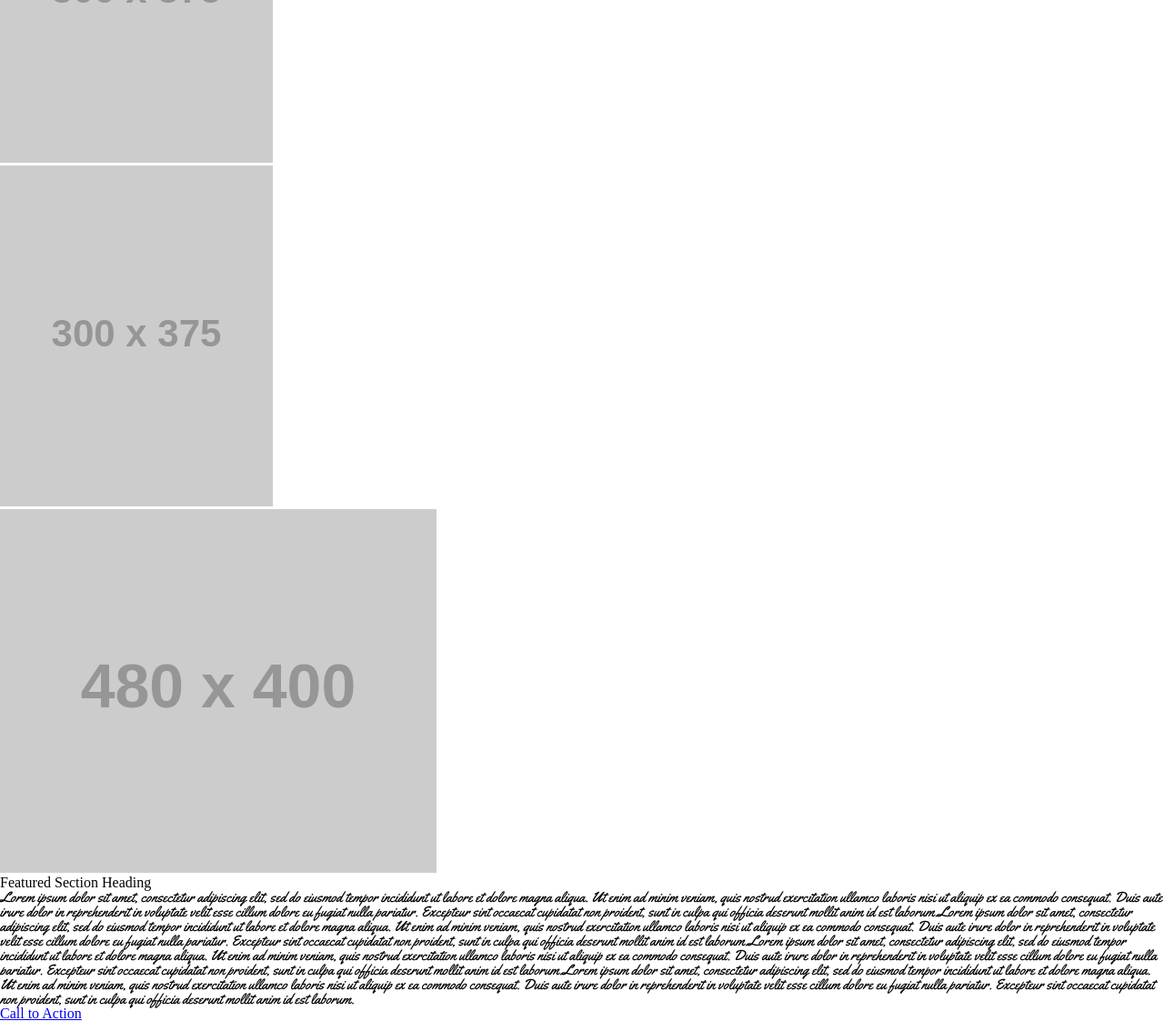
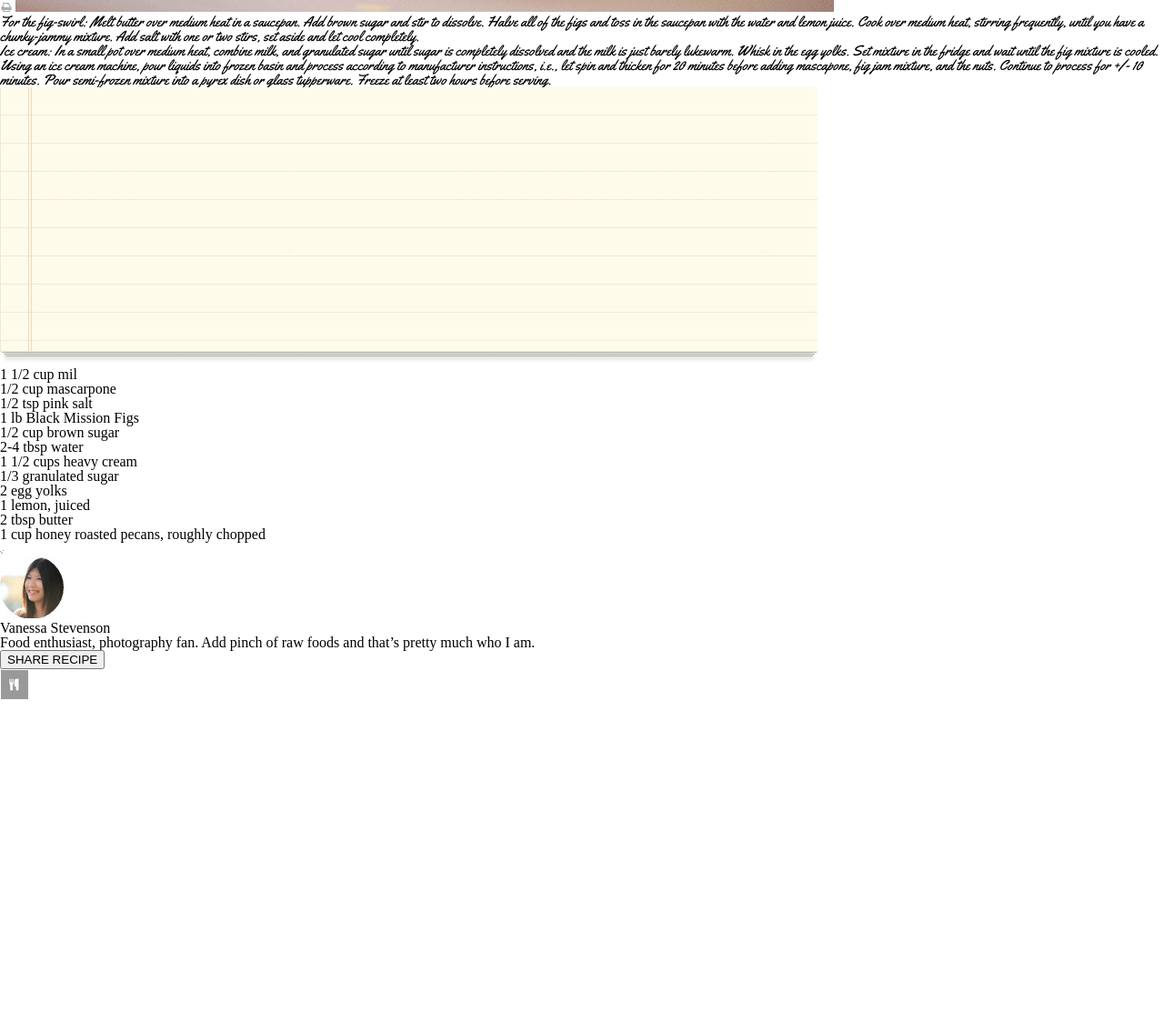
Before and after one commit to flowers-energy/chocolate-pizza, a plain HTML site: page index.html in a window 1280 px wide. Shown: the part 934-2057 px from the top of the page at 91% size. After the commit the page ends 1706 px from the top, so only its background shows below. Drawn offline with Linux system fonts and the light colour scheme; placeholder pictures from the web are drawn by us.

Commit message:
html with all web content except footer

```diff
--- a/index.html
+++ b/index.html
@@ -36,40 +36,51 @@
   <main>
     <h1>Chocolate Pizza</h1>
     <h2>POSTED ON 15 DEC 2013/DESSERTS</h2>
-    <img src="" alt="">
-    <ul>
-      <li><img src="http://placehold.it/300x375/111" alt="placeholder"></li>
-      <li><img src="http://placehold.it/300x375/111" alt=""></li>
-      <li><img src="http://placehold.it/300x375/111" alt="placeholder"></li>
-    </ul>
+    <img src="lab-assets/print-icon.png" alt="print">
+    <img src="lab-assets/choco-pizza.png" alt="choco-pizza">
     <section>
-      <img src="http://placehold.it/480x400/111" alt="placeholder">
       <article>
-        <h3>Featured Section Heading</h3>
-        <p>Lorem ipsum dolor sit amet, consectetur adipiscing elit, sed do eiusmod tempor incididunt ut labore et dolore
-          magna aliqua. Ut enim ad minim veniam, quis nostrud exercitation ullamco laboris nisi ut aliquip ex ea commodo
-          consequat. Duis aute irure dolor in reprehenderit in voluptate velit esse cillum dolore eu fugiat nulla
-          pariatur. Excepteur sint occaecat cupidatat non proident, sunt in culpa qui officia deserunt mollit anim id
-          est laborum.Lorem ipsum dolor sit amet, consectetur adipiscing elit, sed do eiusmod tempor incididunt ut
-          labore et dolore magna aliqua. Ut enim ad minim veniam, quis nostrud exercitation ullamco laboris nisi ut
-          aliquip ex ea commodo consequat. Duis aute irure dolor in reprehenderit in voluptate velit esse cillum dolore
-          eu fugiat nulla pariatur. Excepteur sint occaecat cupidatat non proident, sunt in culpa qui officia deserunt
-          mollit anim id est laborum.Lorem ipsum dolor sit amet, consectetur adipiscing elit, sed do eiusmod tempor
-          incididunt ut labore et dolore magna aliqua. Ut enim ad minim veniam, quis nostrud exercitation ullamco
-          laboris nisi ut aliquip ex ea commodo consequat. Duis aute irure dolor in reprehenderit in voluptate velit
-          esse cillum dolore eu fugiat nulla pariatur. Excepteur sint occaecat cupidatat non proident, sunt in culpa qui
-          officia deserunt mollit anim id est laborum.Lorem ipsum dolor sit amet, consectetur adipiscing elit, sed do
-          eiusmod tempor incididunt ut labore et dolore magna aliqua. Ut enim ad minim veniam, quis nostrud exercitation
-          ullamco laboris nisi ut aliquip ex ea commodo consequat. Duis aute irure dolor in reprehenderit in voluptate
-          velit esse cillum dolore eu fugiat nulla pariatur. Excepteur sint occaecat cupidatat non proident, sunt in
-          culpa qui officia deserunt mollit anim id est laborum.</p>
-        <a href="#">
-          <div>Call to Action</div>
-        </a>
+        <p>For the fig-swirl: Melt butter over medium heat in a saucepan. Add brown sugar and stir to dissolve. Halve all of the figs and toss in the saucepan with the water and lemon juice. Cook over medium heat, stirring frequently, until you  have a chunky-jammy mixture. Add salt with one or two stirs, set aside and let cool completely.</p>
+
+
+        <p>Ice cream: In a small pot over medium heat, combine milk, and granulated sugar until sugar is completely dissolved and the milk is just barely lukewarm. Whisk in the egg yolks. Set mixture in the fridge and wait until the fig mixture is cooled.</p>
+
+        <p>Using an ice cream machine, pour liquids into frozen basin and process according to manufacturer instructions, i.e., let spin and thicken for 20 minutes before adding mascapone, fig jam mixture, and the nuts. Continue to process for +/- 10 minutes. Pour semi-frozen mixture into a pyrex dish or glass tupperware. Freeze at least two hours before serving.</p>
       </article>
     </section>
+    <img src="lab-assets/list-bg.png" alt="list">
+    <ul>
+      <li>1 1/2 cup mil</li>
+      <li>1/2 cup mascarpone</li>
+      <li>1/2 tsp pink salt</li>
+      <li>1 lb Black Mission Figs</li>
+      <li>1/2 cup brown sugar</li>
+      <li>2-4 tbsp water</li>
+    </ul>
+
+    <ul>
+      <li>1 1/2 cups heavy cream</li>
+      <li>1/3 granulated sugar</li>
+      <li>2 egg yolks</li>
+      <li>1 lemon, juiced</li>
+      <li>2 tbsp butter</li>
+      <li>1 cup honey roasted pecans, roughly chopped</li>
+    </ul>
+
+
   </main>
+  <img src="lab-assets/hr-img.png" alt="hr">
   <footer>
+    <nav>
+    <img src="lab-assets/van-pic.png" alt="">
+    <p><h2>Vanessa Stevenson</h2>
+      Food enthusiast, photography fan.  Add pinch of raw foods and that’s pretty much who I am.
+    </p>
+    <button>SHARE RECIPE</button>
+
+    </nav>
+    <img src="lab-assets/small-logo.png" alt="logo">
+
 
   </footer>
 </body>
```
